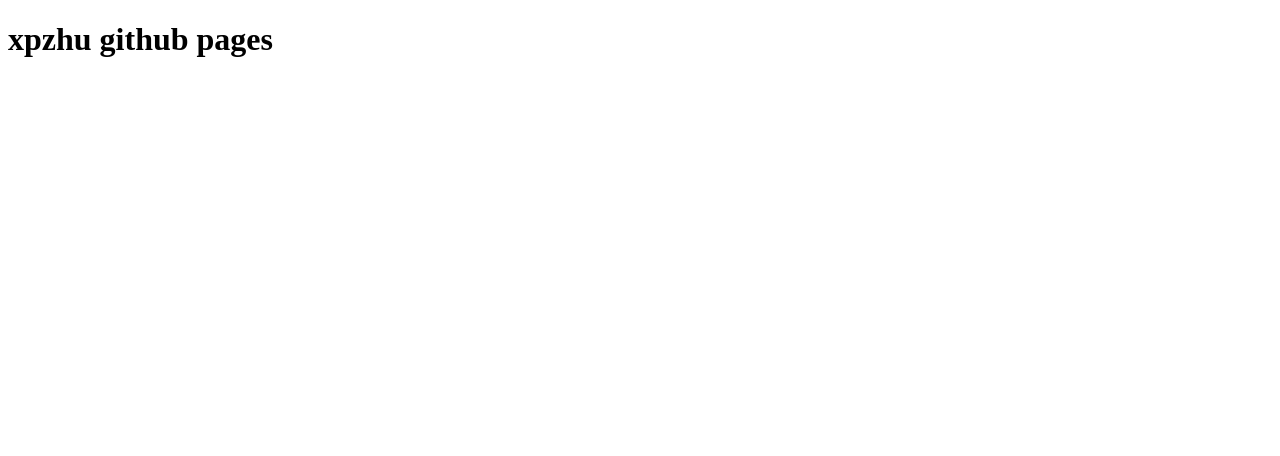
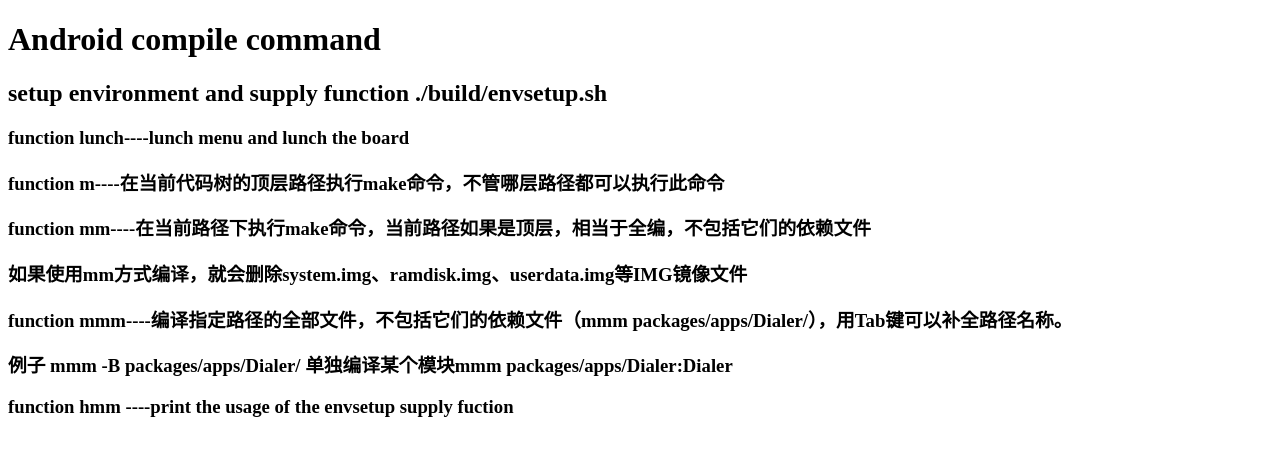
Before and after one commit to pzhu1975/pzhu1975.github.io, a plain HTML site: page index.html in a window 1280 px wide. Drawn offline with Linux system fonts and the light colour scheme.

Commit message:
Update index.html

```diff
--- a/index.html
+++ b/index.html
@@ -1,6 +1,14 @@
 <!DOCTYPE html>
 <html>
 <body>
-<h1>xpzhu github pages</h1>
+<h1>Android compile command</h1>
+  <h2>setup environment and supply function ./build/envsetup.sh</h2>
+    <h3>function lunch----lunch menu and lunch the board</h3>
+    <h3>function m----在当前代码树的顶层路径执行make命令，不管哪层路径都可以执行此命令</h3>
+    <h3>function mm----在当前路径下执行make命令，当前路径如果是顶层，相当于全编，不包括它们的依赖文件</h3>
+    <h3>如果使用mm方式编译，就会删除system.img、ramdisk.img、userdata.img等IMG镜像文件</h3>
+    <h3>function mmm----编译指定路径的全部文件，不包括它们的依赖文件（mmm packages/apps/Dialer/），用Tab键可以补全路径名称。</h3>
+    <h3>例子 mmm -B packages/apps/Dialer/ 单独编译某个模块mmm packages/apps/Dialer:Dialer</h3>
+    <h3>function hmm ----print the usage of the envsetup supply fuction </h3>
 </body>
 </html>
```
